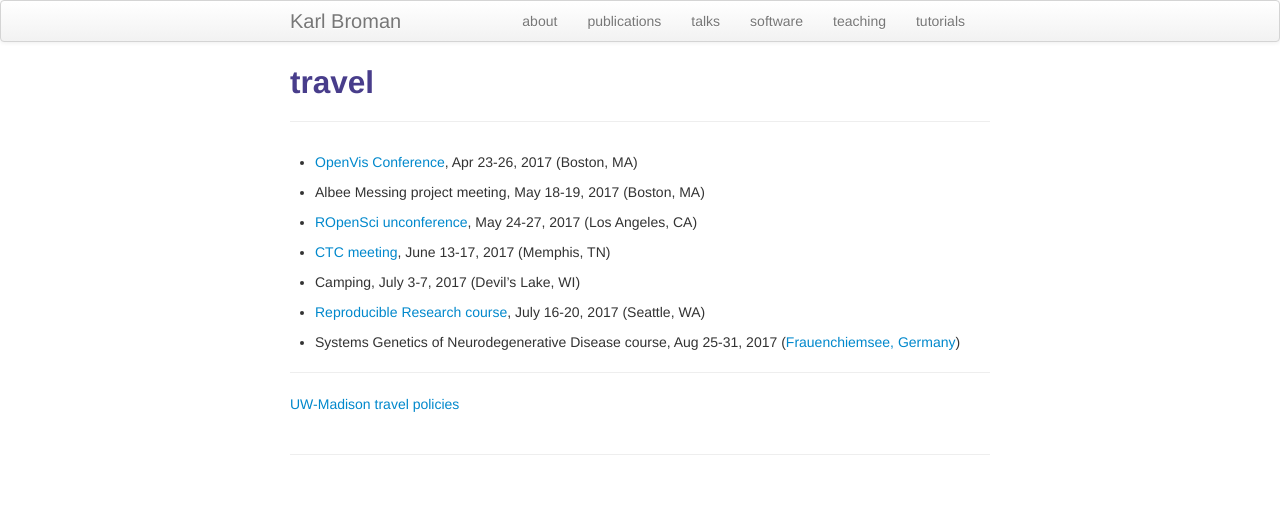
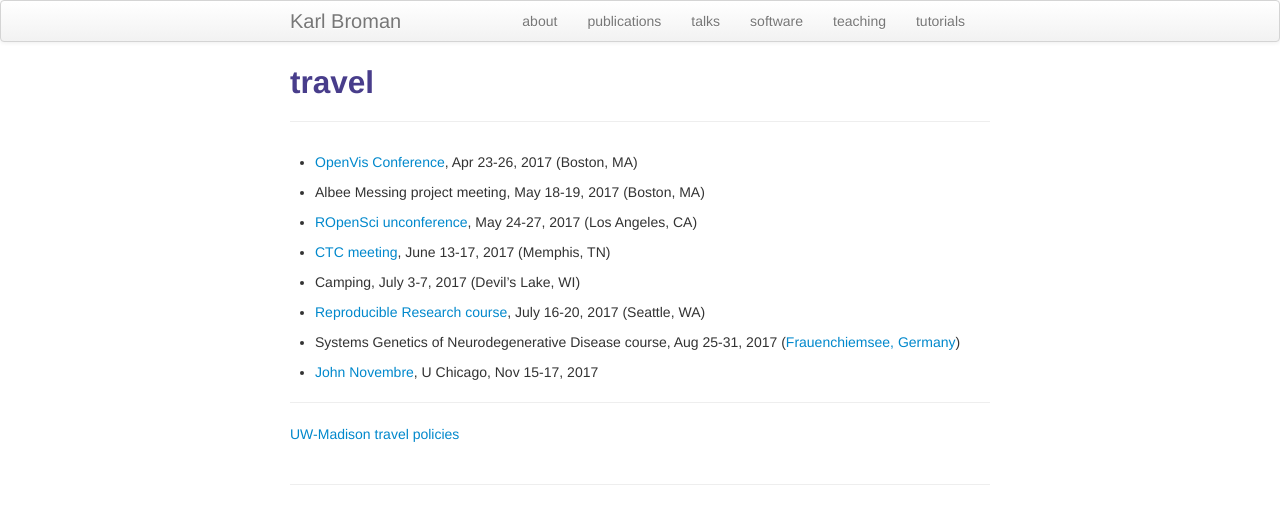
Before and after one commit to kbroman/kbroman.github.io, a Jekyll site: the page built from pages/travel.md, in a window 1280 px wide. Shown: the top 524 px of the page. Built offline with Jekyll 4.4.1, drawn with Linux system fonts in a browser that asks for light colours.

Commit message:
pages/travel: trip to Novembre lab in November

```diff
--- a/pages/travel.md
+++ b/pages/travel.md
@@ -291,6 +291,8 @@ title: travel
 - Systems Genetics of Neurodegenerative Disease course, Aug 25-31,
   2017 ([Frauenchiemsee, Germany](http://bit.ly/2hxaxD4))
 
+- [John Novembre](https://jnpopgen.org/), U Chicago, Nov 15-17, 2017
+
 ---
 
 [UW-Madison travel policies](http://www.bussvc.wisc.edu/acct/policy/ppindex.html)
```
